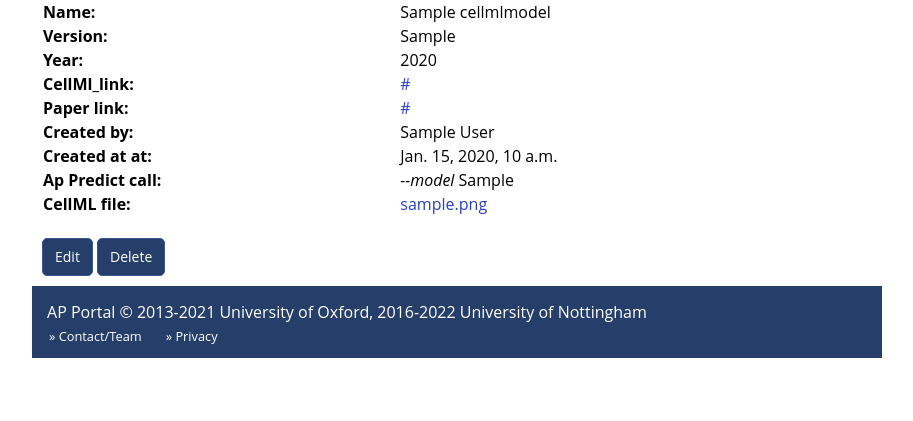
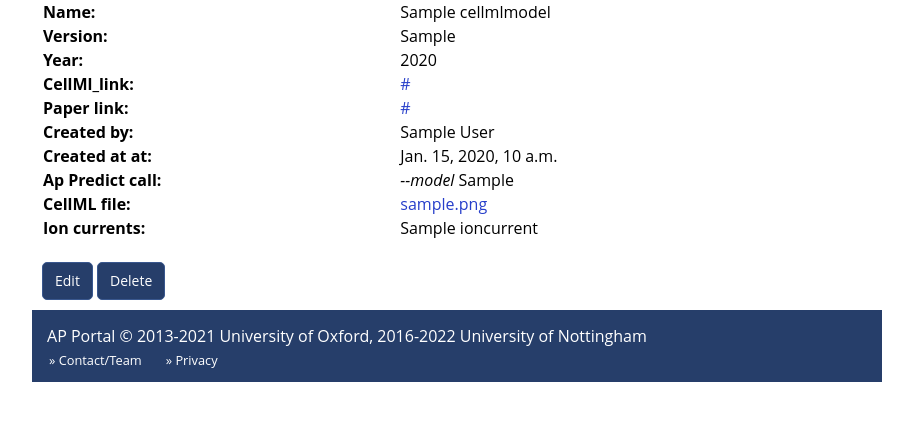
Before and after one commit to CardiacModelling/ap-nimbus-client, a Django app: page /files/models/1/ in a window 1280 px wide. Shown: the part 159-580 px from the top of the page, without its empty margins (183-1096 px from the left). Run offline with Django 3.2, Linux system fonts and the light colour scheme; a user stored in the database is signed in; tables that the repository leaves empty hold one stand-in row (values such as "Sample post"); parts of the project's set-up code (start-up, migrations or seed data) failed here and were passed over.

Commit message:
auto processing of ion currents in uploaded cellml

```diff
--- a/client/templates/files/cellmlmodel_detail.html
+++ b/client/templates/files/cellmlmodel_detail.html
@@ -17,6 +17,7 @@
     <tr><td><strong>Created at at: </strong></td><td>{{ object.created_at }}</td></tr>
     {% if object.ap_predict_model_call %}<tr><td><strong>Ap Predict call:</strong></td><td><em>--model</em> {{ object.ap_predict_model_call }}</td></tr>{% endif %}
     {% if object.cellml_file %}<tr><td><strong>CellML file:</strong></td><td><a href="{{ object.cellml_file.url }}">{{ object.cellml_file }}</a></td></tr>{% endif %}
+   <tr><td><strong>Ion currents: </strong></td><td>{% for current in object.ion_currents.all %}{% if not forloop.first %}, {% endif %}{{current}}{% endfor %}</td></tr>
   </table>
   <br/>
   {% can_edit object as can_edit %}
```
